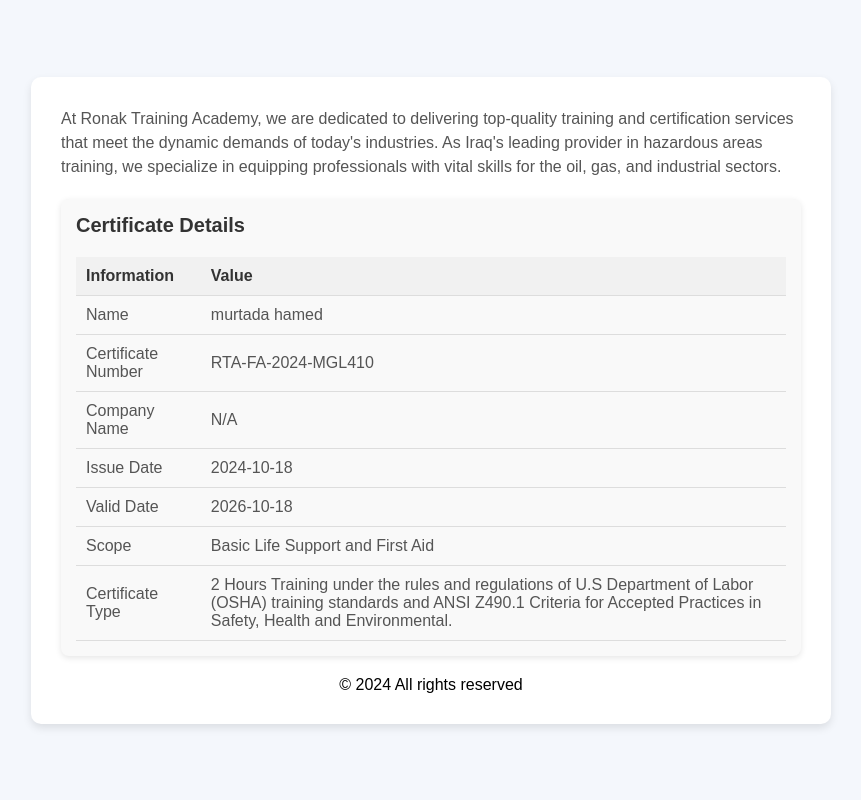
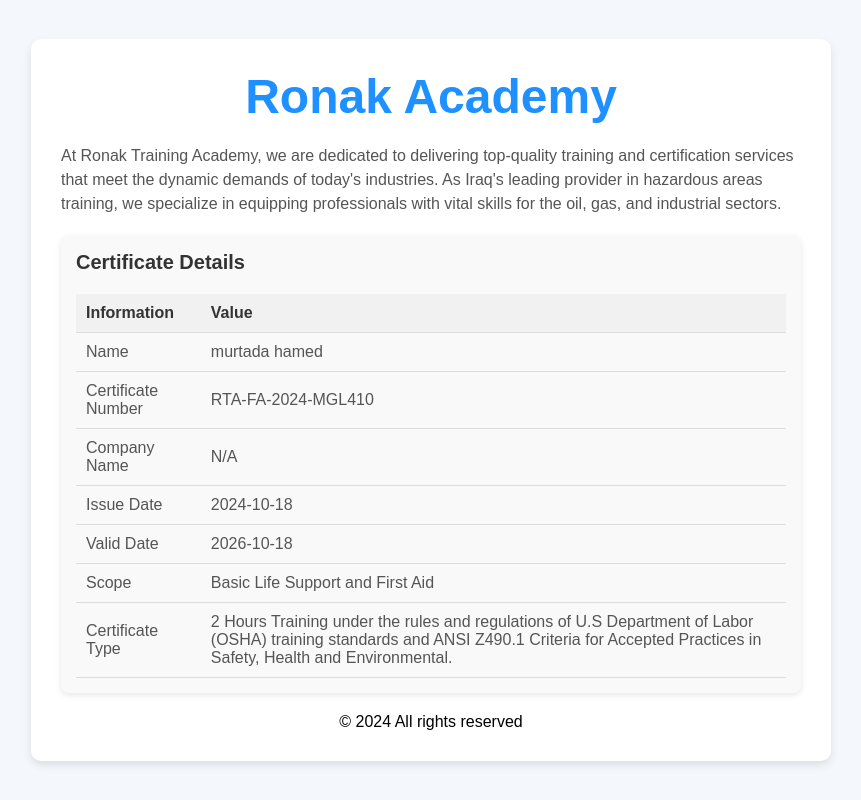
Before and after one commit to Ronak-Training-Academy-Certificate657h/Ronak-Training-Academy-Certificate-Info, a plain HTML site: page index.html in a window 1280 px wide. Shown: the whole page, without its empty margins (209-1070 px from the left). Drawn offline with Linux system fonts and the light colour scheme.

Commit message:
Update index.html

```diff
--- a/index.html
+++ b/index.html
@@ -34,6 +34,14 @@
             font-size: 16px;
             color: #555;
             line-height: 1.5;
+        }
+
+        .academy-name {
+            color: #1E90FF; /* Light Blue */
+            font-size: 48px; /* 3 times larger than the regular text */
+            font-weight: bold;
+            text-align: center;
+            margin-bottom: 20px;
         }
 
         .certificate-table {
@@ -86,6 +94,9 @@
 <body>
 
     <div class="container">
+        <!-- Added the Ronak Academy name -->
+        <div class="academy-name">Ronak Academy</div>
+
         <!-- Added introduction text -->
         <p class="intro-text">
             At Ronak Training Academy, we are dedicated to delivering top-quality training and certification services that meet the dynamic demands of today's industries. As Iraq's leading provider in hazardous areas training, we specialize in equipping professionals with vital skills for the oil, gas, and industrial sectors.
```
